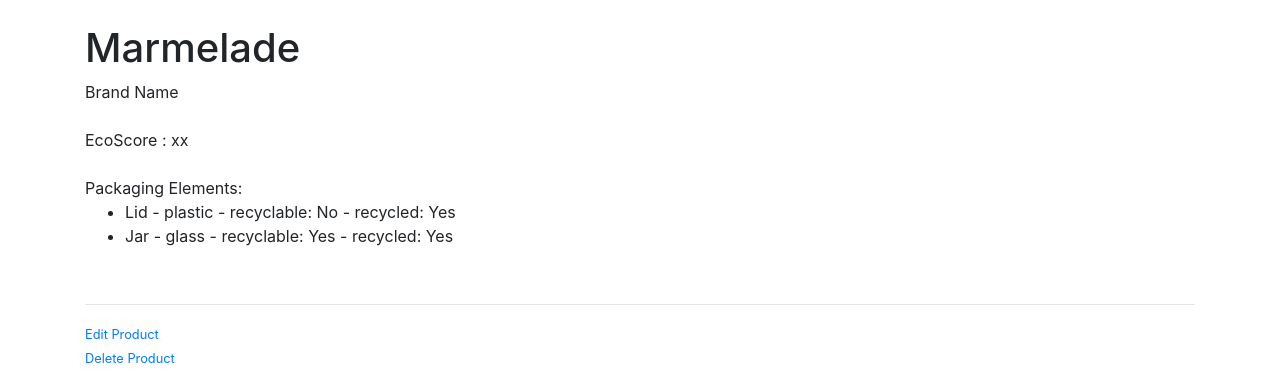
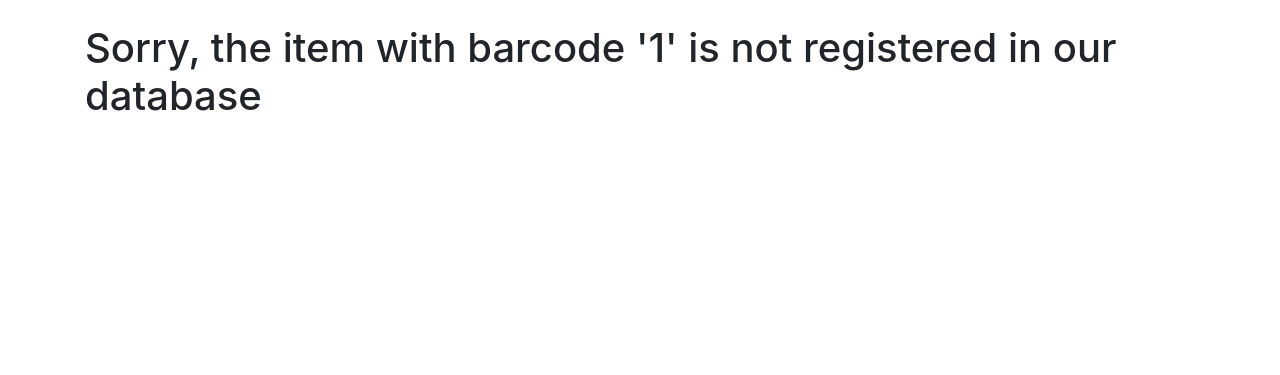
Before and after one commit to SuperPlotTwist/GreenDataProject, a Django app: page /fixed_product/product/1/ in a window 1280 px wide. Shown: the part 56-431 px from the top of the page. Run offline with Django 3.2, Linux system fonts and the light colour scheme; the visitor is signed in with stand-in values (Sample User, id 1); data that the repository does not hold is empty.

Commit message:
working detail view, but spotted product creation problem : packaging are not all saved in the DB

```diff
--- a/GreenData/global_templates/base.html
+++ b/GreenData/global_templates/base.html
@@ -15,7 +15,7 @@
     <title>
       {% block title %}
         Green Data
-      {% endblock%}
+      {% endblock %}
     </title>
 
   </head>
--- a/GreenData/productapp/admin.py
+++ b/GreenData/productapp/admin.py
@@ -1,3 +1,7 @@
 from django.contrib import admin
 
+from .models import Product
+
 # Register your models here.
+
+admin.site.register(Product)
--- a/GreenData/productapp/templates/product_detail2.html
+++ b/GreenData/productapp/templates/product_detail2.html
@@ -1,11 +1,17 @@
 {% extends 'base.html' %}
 
 {% block title %}
+{% if good_pk %}
 {{product.name}}
+{% else %}
+Unknown product
+{% endif %}
 {% endblock %}
 
 
 {% block content %}
+
+{% if good_pk %}
 
 <h1> {{product.name }} </h1>
 <h2> {{ product.brand }} </h2>
@@ -41,4 +47,10 @@ Packaging Elements:
 <br/><br/>
 <a href="{% url 'home' %}" class="btn btn-secondary">Back<a/>
 -->
+
+{% else %}
+
+<h1> Sorry, the item with barcode '{{ pk }}' is not registered in our database </h1>
+
+{% endif %}
 {% endblock %}
--- a/GreenData/productapp/views.py
+++ b/GreenData/productapp/views.py
@@ -45,20 +45,23 @@ def create_product_view(request, *args, **kwargs):
 	ctxt['packaging_formset'] = packaging_formset
 	return render(request, 'create_product.html', ctxt)
 
+
+
+
 def product_detail_view(request, pk='', **kwargs):
-	ctxt = {'good_pk': True}
+	ctxt = {'good_pk': True, 'pk': pk}
 
 	if pk == '': #Invalid pk
 		ctxt['good_pk'] = False
-		return render(request, 'product_detail.html', ctxt)
+		return render(request, 'product_detail2.html', ctxt)
 
-	try:
-		product = Product.objects.get(pk=pk)
-	except:
+	product = Product.objects.filter(pk=pk)
+
+	if len(product) != 1:
 		ctxt['good_pk'] = False
-		return render(request, 'product_detail.html', ctxt)
+		return render(request, 'product_detail2.html', ctxt)
 
-	packagings = product.packaginginfo_set.all()
+	packagings = product[0].packaginginfo_set.all()
 
 	ctxt['product'] = product
 	ctxt['packaging'] = packagings
```
